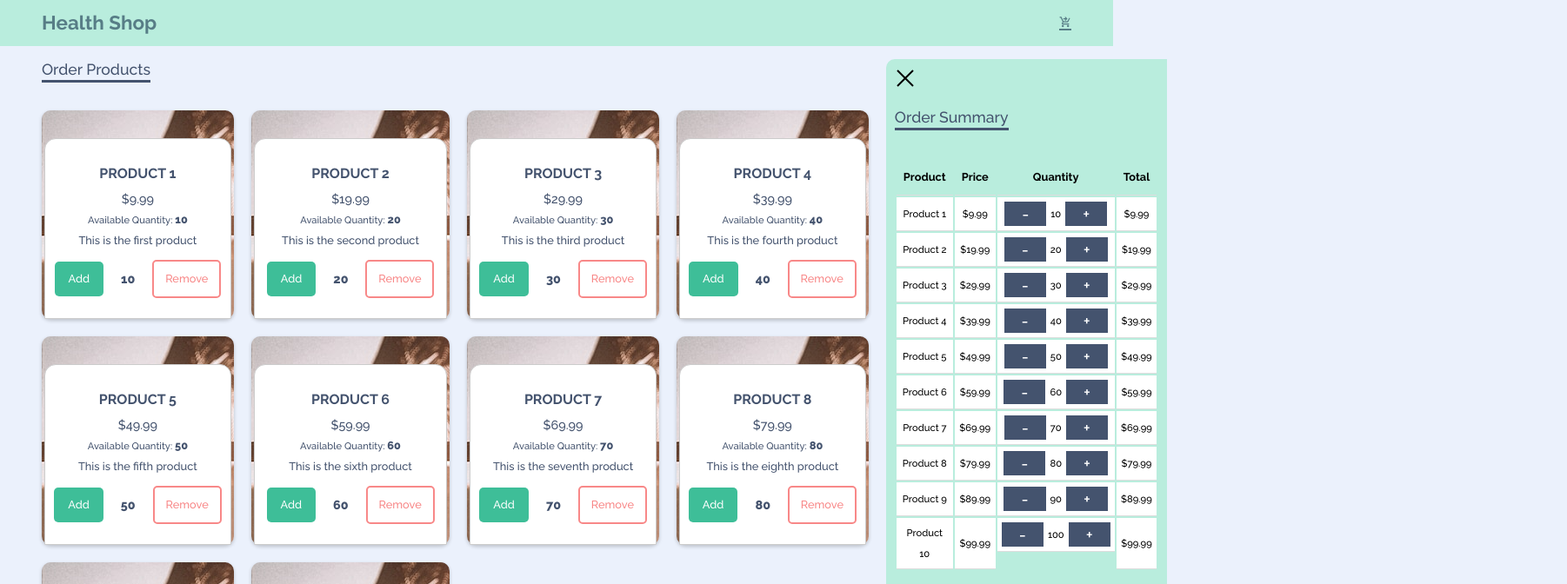
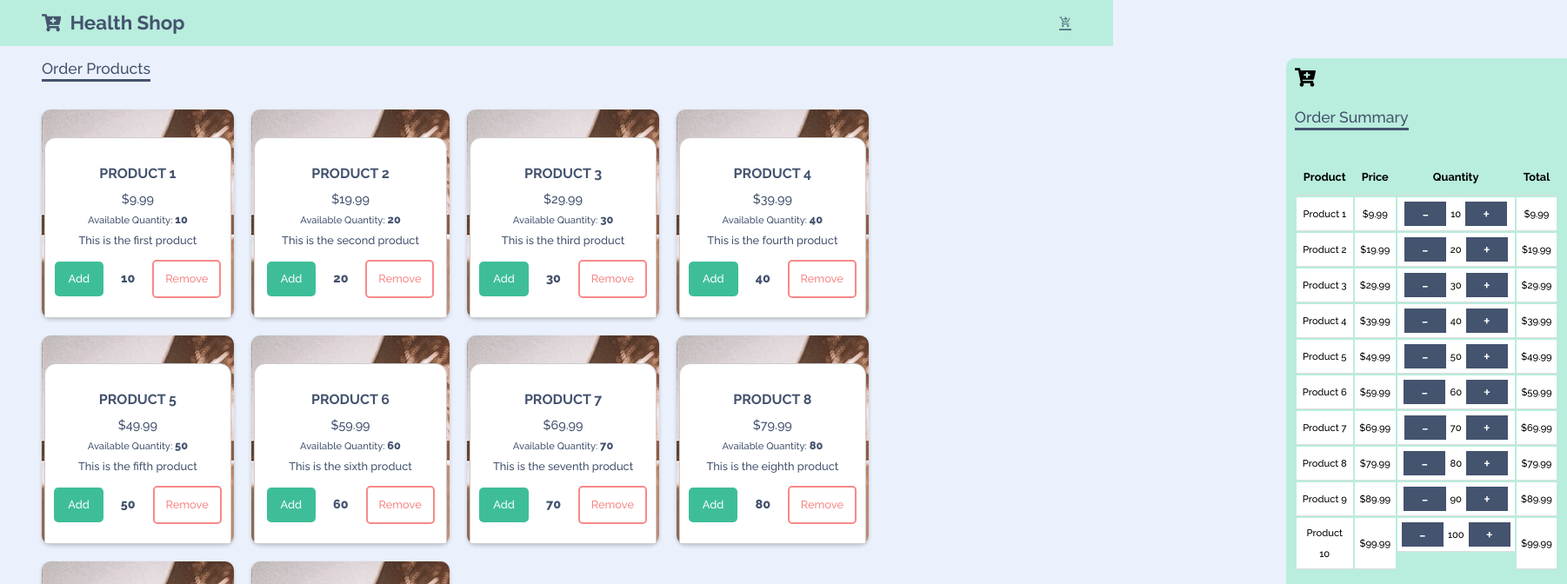
Before and after one commit to beedyboy/react-checkout, a React (Create React App) app: page / in a window 1280 px wide. Both pictures are taken after a click on the element 1180 px from the left and 92 px from the top of the page. Shown: the top 672 px of the page at 87% size, 1802 px wide, since content can reach past the window. Built offline with nearby package versions, Linux system fonts and the light colour scheme; the HTML template or start-up script is replaced by a standard one.

Commit message:
Feat: add slide-in animation

```diff
--- a/package.json
+++ b/package.json
@@ -13,6 +13,7 @@
     "react-icons": "^4.8.0",
     "react-router-dom": "^6.10.0",
     "react-scripts": "5.0.1",
+    "react-transition-group": "^4.4.5",
     "sass": "^1.62.1",
     "typescript": "^5.0.4",
     "web-vitals": "^3.3.1"
@@ -40,5 +41,8 @@
       "last 1 firefox version",
       "last 1 safari version"
     ]
+  },
+  "devDependencies": {
+    "@types/react-transition-group": "^4.4.5"
   }
 }
--- a/src/components/NavBar/NavBar.scss
+++ b/src/components/NavBar/NavBar.scss
@@ -8,10 +8,14 @@ header {
   background: $pri-color-1;
 
   > div {
+    @include display(row, unset, center);
+
+    gap: 10px;
+
     a {
       @include font-stack(1.4rem, 700, 24px);
 
-      color: $acc-color-1;
+      color: $dark;
     }
   }
 
--- a/src/components/NavBar/NavBar.tsx
+++ b/src/components/NavBar/NavBar.tsx
@@ -1,5 +1,6 @@
 import { NavLink } from 'react-router-dom';
 import { MdShoppingCartCheckout } from 'react-icons/md';
+import { FaCartPlus } from 'react-icons/fa';
 
 import './NavBar.scss';
 
@@ -7,6 +8,7 @@ const NavBar = () => {
   return (
     <header>
       <div>
+        <FaCartPlus color="#44536e" size="1.4rem"/>
         <a href="/">Health Shop</a>
       </div>
       <nav>
--- a/src/components/Order/OrderSummary.scss
+++ b/src/components/Order/OrderSummary.scss
@@ -6,6 +6,13 @@
   width: 100%;
   border-radius: 10px 0 0 0;
   padding: 10px;
+  margin-left: 0;
+  transition: all 0.5s ease-out;
+
+  &.show {
+    margin-left: 460px;
+    transition: all 0.5s ease-out
+  }
 
   > div {
     &:nth-of-type(1) {
@@ -102,3 +109,23 @@
     margin: 8px 0;
   }
 }
+
+.cart-slide {
+    &-enter {
+      transform: translate3d(90%, 0, 0);
+    }
+
+    &-enter-active {
+      transform: translate3d(10%, 0, 0);
+      transition: transform 500ms ease-out;
+    }
+
+    &-exit {
+      transform: translate3d(10%, 0, 0);
+    }
+
+    &-exit-active {
+      transform: translate3d(90%, 0, 0);
+      transition: opacity 600ms ease-out, transform 500ms ease-out;
+    }
+  }
--- a/src/components/Order/OrderSummary.tsx
+++ b/src/components/Order/OrderSummary.tsx
@@ -1,4 +1,5 @@
 import React, { useState, useEffect } from 'react';
+import { FaCartPlus } from 'react-icons/fa';
 
 import './OrderSummary.scss';
 import { getProducts } from '../../utils/api';
@@ -6,6 +7,7 @@ import { GrClose } from 'react-icons/gr';
 
 const OrderSummary = () => {
   const [products, setProducts] = useState([]);
+  const [showOrder, setShowOrder] = useState(true);
 
   useEffect(() => {
     async function fetchData() {
@@ -18,9 +20,10 @@ const OrderSummary = () => {
 
   // const removeProductFromCart = (productId) => {};
   return (
-    <section className="order-summary">
-      <div>
-        <GrClose />
+      <section className={`order-summary ${!showOrder ? 'show' : ''}`}>
+        <div onClick={() => setShowOrder(!showOrder)}>
+          {showOrder && <GrClose />}
+          {!showOrder && <FaCartPlus />}
         </div>
         <h2>Order Summary</h2>
         <table className="order-summary-table">
@@ -48,9 +51,18 @@ const OrderSummary = () => {
           </tbody>
         </table>
         <div>
-        <p><span>Subtotal:</span><span>$0</span></p>
-        <p><span>Discount:</span><span>$0</span></p>
-        <p><span>Total:</span><span>$0</span></p>
+          <p>
+            <span>Subtotal:</span>
+            <span>$0</span>
+          </p>
+          <p>
+            <span>Discount:</span>
+            <span>$0</span>
+          </p>
+          <p>
+            <span>Total:</span>
+            <span>$0</span>
+          </p>
         </div>
         <button>Checkout</button>
       </section>
```
Also changed, not shown: 1 other file (tests, documents, lock files or other folders). Lines whose indentation alone changed are shown as unchanged.
